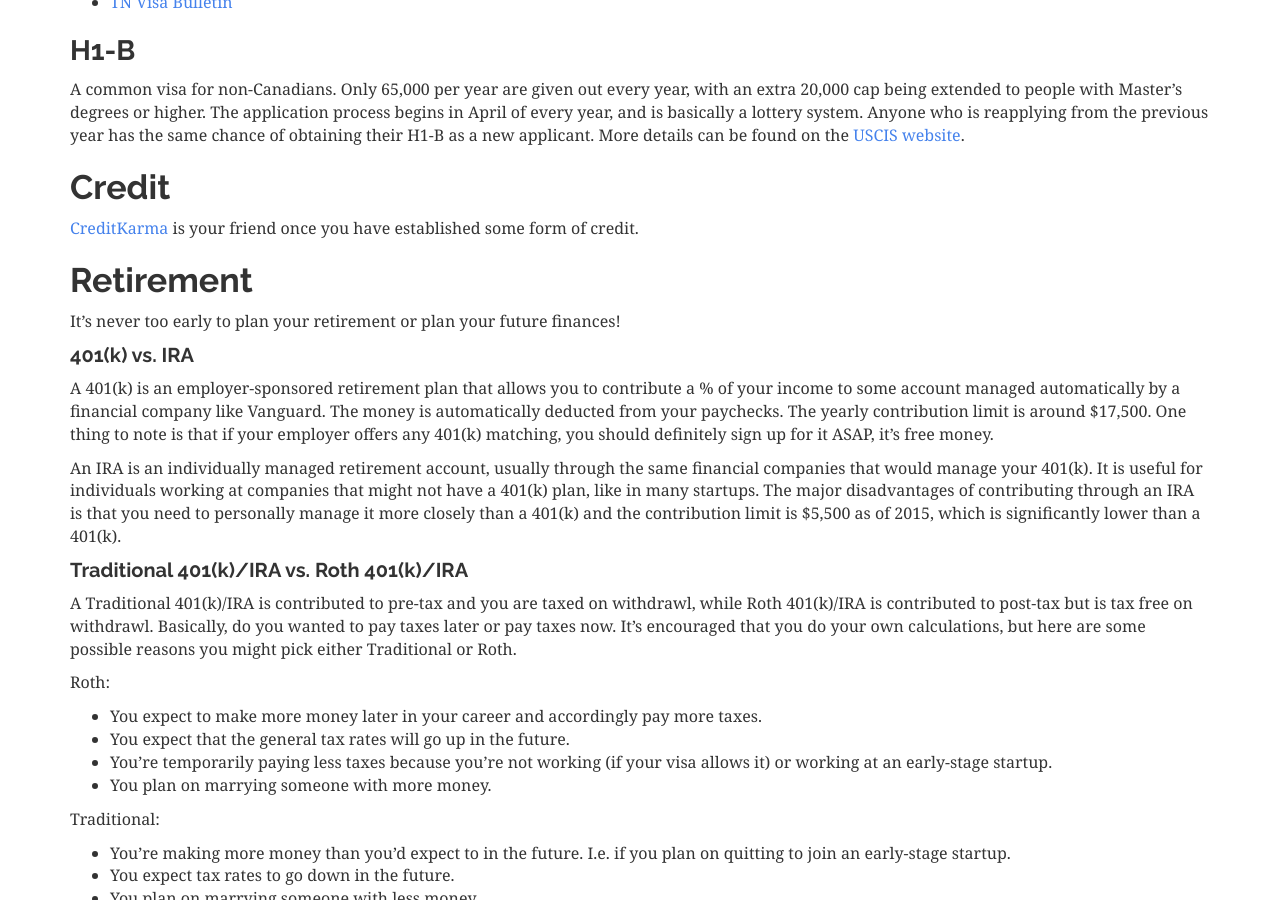
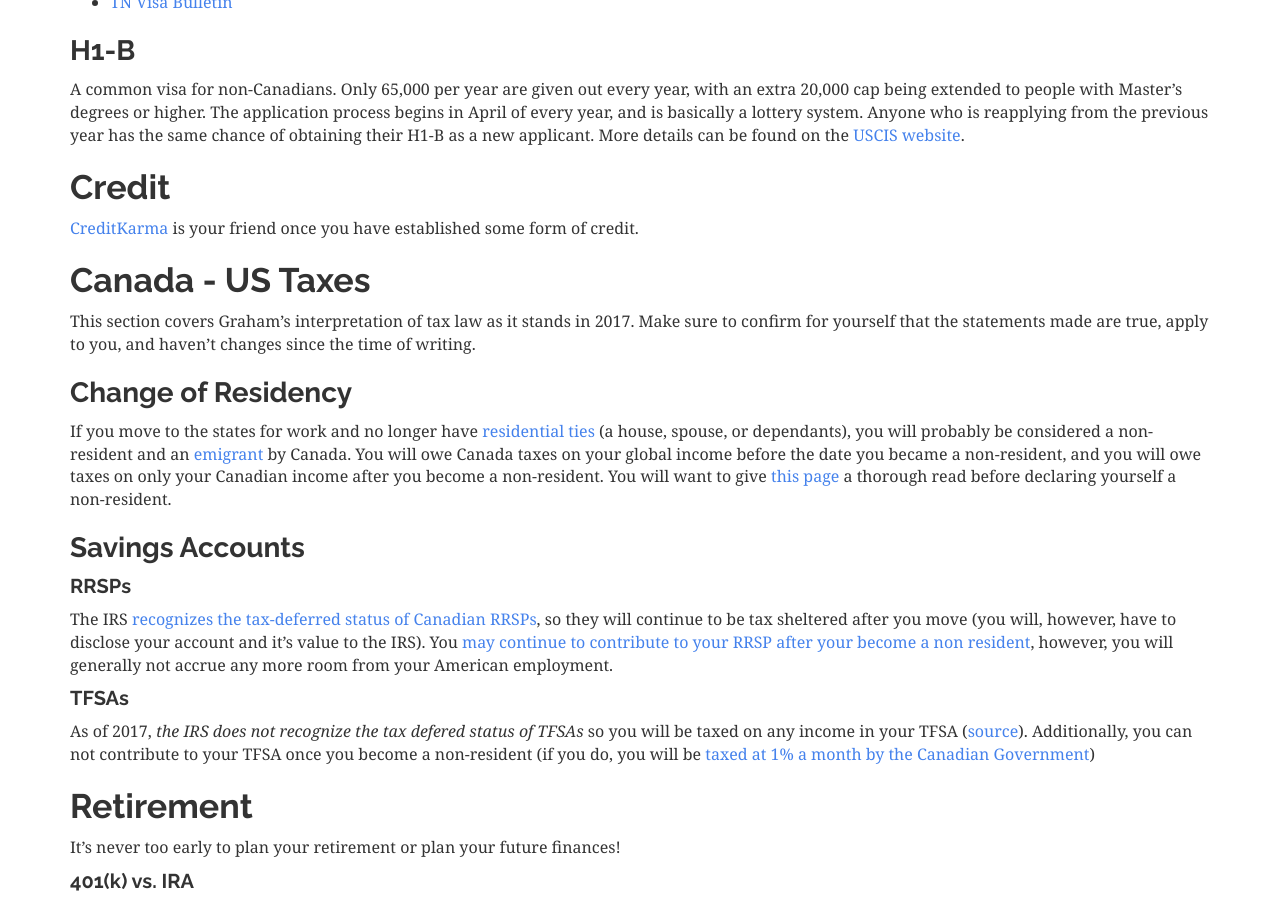
Before and after one commit to sholiday/waterloo-fulltime-guide, a Jekyll site: the page built from index.md, in a window 1280 px wide and 900 px high, scrolled down 2657 px. Built offline with Jekyll 4.4.1, drawn with Linux system fonts in a browser that asks for light colours; nearby versions of some CDN libraries.

Commit message:
Added cross border tax section

```diff
--- a/index.md
+++ b/index.md
@@ -189,6 +189,34 @@ credit.
 
 [creditkarma]: https://www.creditkarma.com
 
+<section id="Taxes" />
+
+## Canada - US Taxes
+This section covers Graham's interpretation of tax law as it stands in 2017. Make sure to confirm for yourself that the statements made are true, apply to you, and haven't changes since the time of writing.
+
+### Change of Residency
+If you move to the states for work and no longer have [residential ties][residentialties] (a house, spouse, or dependants), you will probably be considered a non-resident and an [emigrant][emigrant] by Canada. You will owe Canada taxes on your global income before the date you became a non-resident, and you will owe taxes on only your Canadian income after you become a non-resident. You will want to give [this page][emigrant] a thorough read before declaring yourself a non-resident.
+
+[residentialties]: http://www.cra-arc.gc.ca/tx/nnrsdnts/cmmn/rsdncy-eng.html
+
+[emigrant]: http://www.cra-arc.gc.ca/tx/nnrsdnts/ndvdls/lvng-eng.html#mgrnt
+
+### Savings Accounts
+
+#### RRSPs
+The IRS [recognizes the tax-deferred status of Canadian RRSPs][irsrrsps], so they will continue to be tax sheltered after you move (you will, however, have to disclose your account and it's value to the IRS). You [may continue to contribute to your RRSP after your become a non resident][usrrsp], however, you will generally not accrue any more room from your American employment.
+
+[irsrrsps]: https://www.irs.gov/uac/newsroom/irs-simplifies-procedures-for-favorable-tax-treatment-on-canadian-retirement-plans-and-annual-reporting-requirements
+
+[usrrsp]: http://www.moneysense.ca/save/investing/rrsp/i-dont-live-in-canada-can-i-still-invest-in-rrsps/
+
+#### TFSAs
+As of 2017, *the IRS does not recognize the tax defered status of TFSAs* so you will be taxed on any income in your TFSA ([source][irstfsa]). Additionally, you can not contribute to your TFSA once you become a non-resident (if you do, you will be [taxed at 1% a month by the Canadian Government][tfsatax])
+
+[irstfsa]: http://www.huffingtonpost.ca/cleo-hamel/taxfree-in-canada-doesnt-_b_9017062.html
+
+[tfsatax]: http://www.cra-arc.gc.ca/tx/ndvdls/tpcs/tfsa-celi/lgbl-eng.html
+
 <section id="Retirement" />
 ## Retirement
 It's never too early to plan your retirement or plan your future finances!
```
